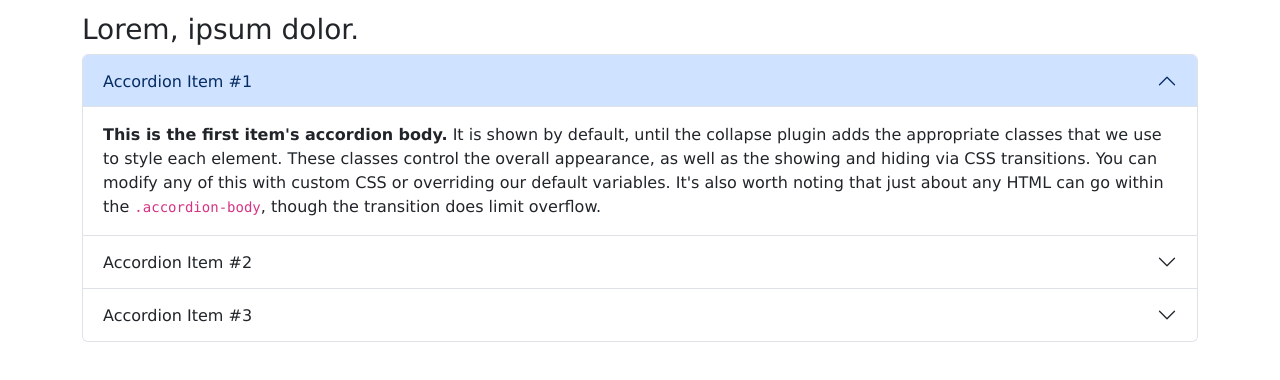
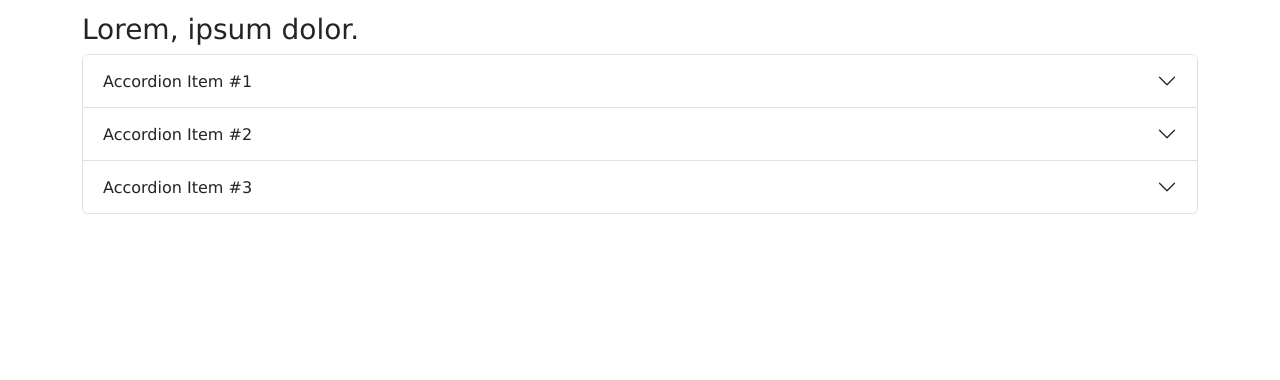
Before and after one commit to Yakhouba-dev/Test2024, a plain HTML site: page index.html in a window 1280 px wide. Shown: the part 180-560 px from the top of the page. Drawn offline with nearby package versions, Linux system fonts and the light colour scheme.

Commit message:
suppression fioriture faq

```diff
--- a/index.html
+++ b/index.html
@@ -17,11 +17,11 @@
         <div class="accordion container pb-4" id="accordionExample">
             <div class="accordion-item">
               <h2 class="accordion-header">
-                <button class="accordion-button" type="button" data-bs-toggle="collapse" data-bs-target="#collapseOne" aria-expanded="true" aria-controls="collapseOne">
+                <button class="accordion-button collapsed" type="button" data-bs-toggle="collapse" data-bs-target="#collapseOne" aria-expanded="true" aria-controls="collapseOne">
                   Accordion Item #1
                 </button>
               </h2>
-              <div id="collapseOne" class="accordion-collapse collapse show" data-bs-parent="#accordionExample">
+              <div id="collapseOne" class="accordion-collapse collapse" data-bs-parent="#accordionExample">
                 <div class="accordion-body">
                   <strong>This is the first item's accordion body.</strong> It is shown by default, until the collapse plugin adds the appropriate classes that we use to style each element. These classes control the overall appearance, as well as the showing and hiding via CSS transitions. You can modify any of this with custom CSS or overriding our default variables. It's also worth noting that just about any HTML can go within the <code>.accordion-body</code>, though the transition does limit overflow.
                 </div>
```
